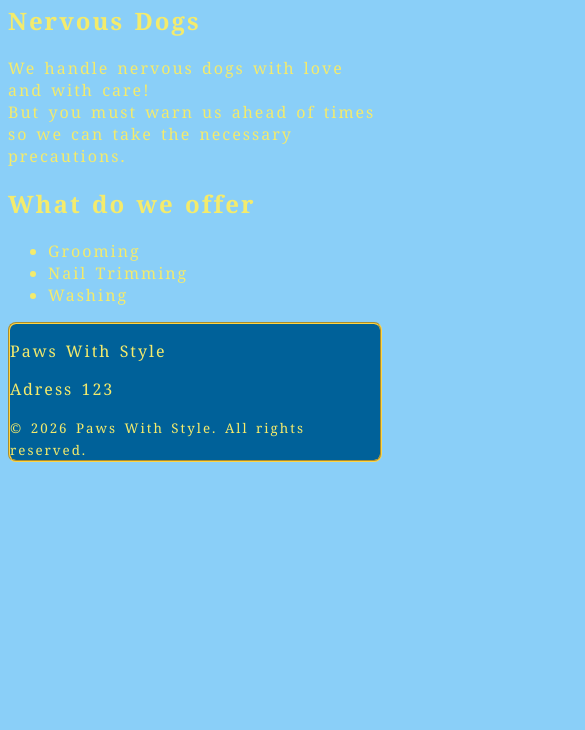
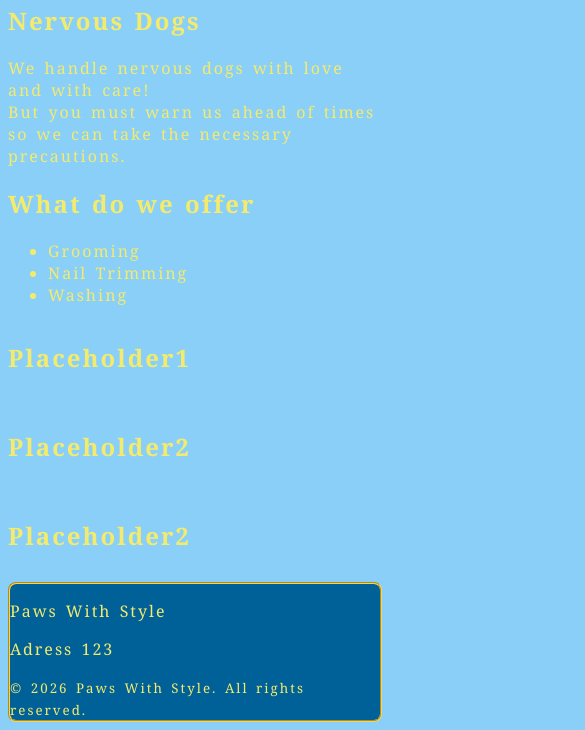
Before and after one commit to HyperlinkBlocked999/Paws-With-Style, a plain HTML site: page index.html in a window 390 px wide. Shown: the part 257-987 px from the top of the page, 585 px wide, since content can reach past the window. Before the commit the page ends 844 px from the top, so only its background shows below. Drawn offline with Linux system fonts and the light colour scheme.

Commit message:
Media query and other experimental changes

```diff
--- a/index.html
+++ b/index.html
@@ -2,6 +2,7 @@
 <html lang="en">
 <head>
     <meta charset="utf-8">
+    <meta name="viewport" content="width=device-width, initial-scale=1.0">
     <title>Paws With Style</title>
     <link rel="stylesheet" href="style.css"> <!-- references the CSS file to allow for for appearance changes -->
     <nav class="navbar">
@@ -35,6 +36,18 @@
     <li> Washing</li>
    </ul>
 
+<div class="services">
+    <section>
+        <h2> Placeholder1 </h2>
+    </section>
+    <section>
+        <h2> Placeholder2 </h2>
+    </section>
+    <section>
+        <h2> Placeholder2 </h2>
+    </section>
+</div>
+
 </main>
 
 <footer> <!-- At the end of every page. Contains contact details and adress, as well as copyright information -->
--- a/style.css
+++ b/style.css
@@ -21,6 +21,7 @@ body {
         margin: 0;
         padding: 0;
         border-radius: 0.5rem;
+        gap: 0.5rem;
     }
 
 
@@ -90,10 +91,14 @@ body {
         border-radius: 0.5rem;
     }
 
+    .grid-item img {
+        border-radius: 0.5rem;
+    }
+
     input, button, textarea, select {
-        padding: 10px;
+        border-style:  groove;
+        border-color: #FFD444;
         border-radius: 0.5rem;
-        border: 2px groove #FFD444;
         font-family: Cambria, Cochin, Georgia, Times, 'Times New Roman', serif;
     }
 
@@ -122,6 +127,18 @@ body {
         border: 2px crimson;
     }
 
+    .services {
+        display: flex;
+        gap: 1rem;
+        flex-wrap: wrap;
+    }
+
+    .services section {
+        width: 16rem;
+        max-width: 100%;
+        box-sizing: border-box;
+    }
+
 
     @media (min-width: 768px) {  /*tablet*/
         .grid-container {
```
Also changed, not shown: booking.html (+1 -0 lines), contact.html (+1 -0 lines), gallery.html (+1 -0 lines), packages.html (+1 -0 lines), prices.html (+1 -0 lines).
